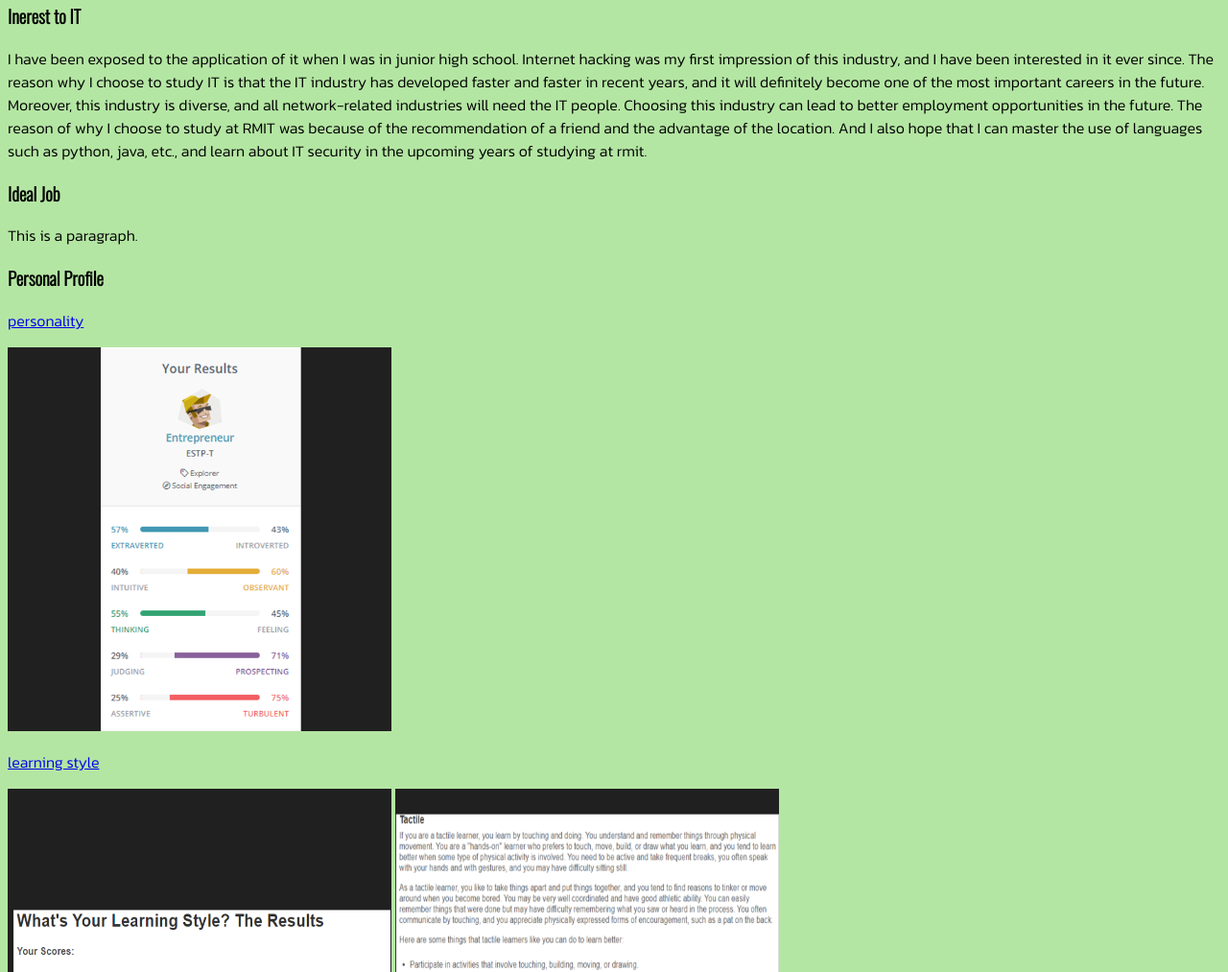
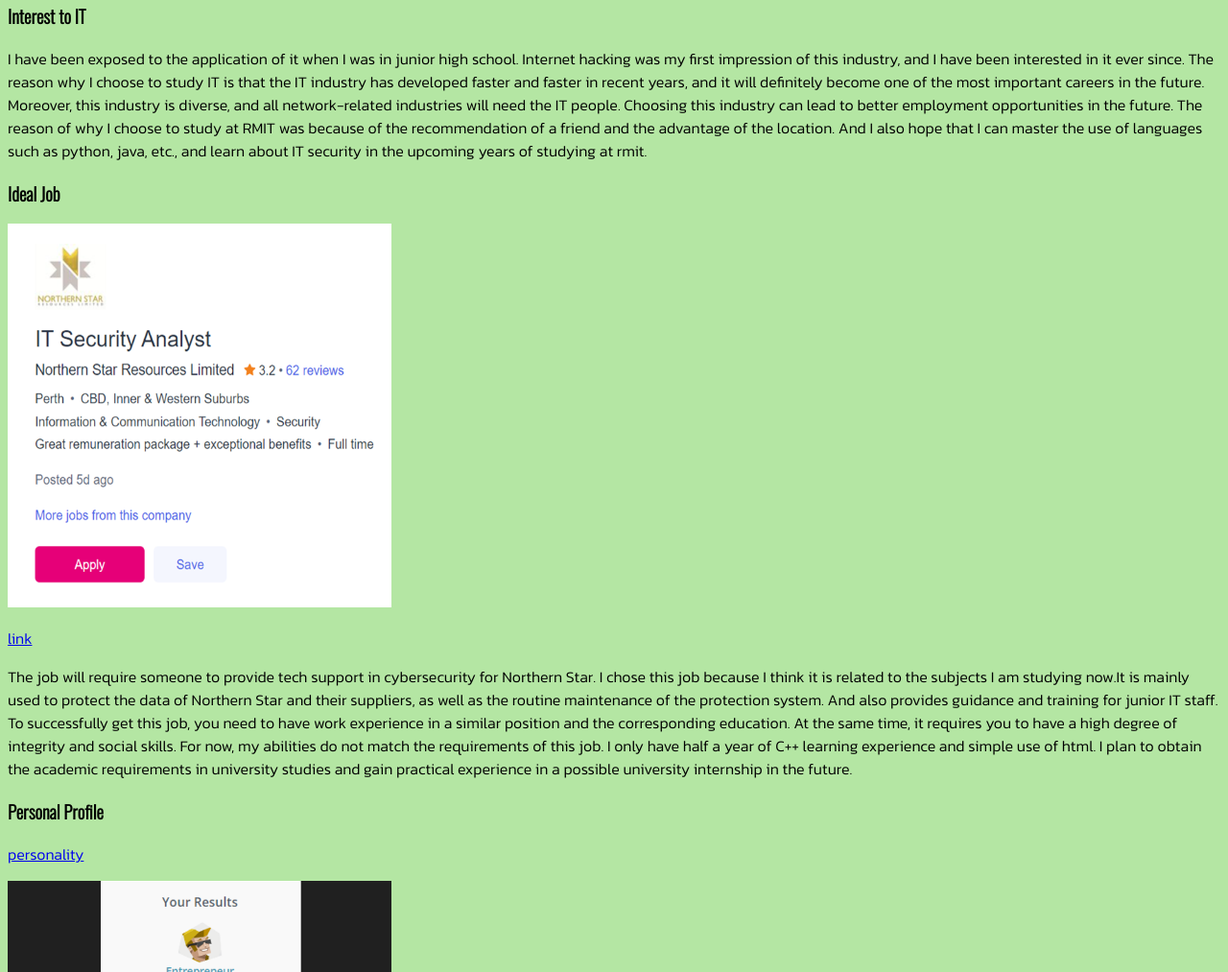
Before and after one commit to Jack7501/ASS-1, a plain HTML site: page index.html in a window 1280 px wide. Shown: the part 460-1473 px from the top of the page at 96% size. Drawn offline with nearby package versions, Linux system fonts and the light colour scheme.

Commit message:
IJ complete

```diff
--- a/index.html
+++ b/index.html
@@ -32,7 +32,7 @@ p{font-family: 'Kanit', sans-serif;}
   such as badminton and hiking. And my favourite pet is dog. This is it about
   myself :)</p>
 
-<h3>Inerest to IT</h3>
+<h3>Interest to IT</h3>
 <p>I have been exposed to the application of it when I was in junior high school.
 Internet hacking was my first impression of this industry, and I have been
 interested in it ever since. The reason why I choose to study IT is that the IT
@@ -46,7 +46,19 @@ languages such as python, java, etc., and learn about IT security in the upcomin
 years of studying at rmit.</p>
 
 <h3>Ideal Job</h3>
-<p>This is a paragraph.</p>
+<img src="图片1.png" alt="test"width="400" height="400">
+<p><a href="https://www.idrlabs.com/multiple-intelligences/test.php">link</a></p>
+<p>The job will require someone to provide tech support in cybersecurity for
+  Northern Star. I chose this job because I think it is related to the subjects
+  I am studying now.It is mainly used to protect the data of Northern Star and their
+  suppliers, as well as the routine maintenance of the protection system. And also
+  provides guidance and training for junior IT staff. To successfully get this
+  job, you need to have work experience in a similar position and the corresponding
+  education. At the same time, it requires you to have a high degree of integrity
+  and social skills. For now, my abilities do not match the requirements of this
+  job. I only have half a year of C++ learning experience and simple use of html.
+  I plan to obtain the academic requirements in university studies and gain
+  practical experience in a possible university internship in the future. </p>
 
 <h3>Personal Profile</h3>
 <p><a href="https://www.16personalities.com/estp-personality?utm_source=welcome-turbulent-entrepreneur&utm_medium=email&utm_campaign=results&utm_content=type-personality-0 ">personality</a></p>
```
Also changed, not shown: 图片1.png (added).
